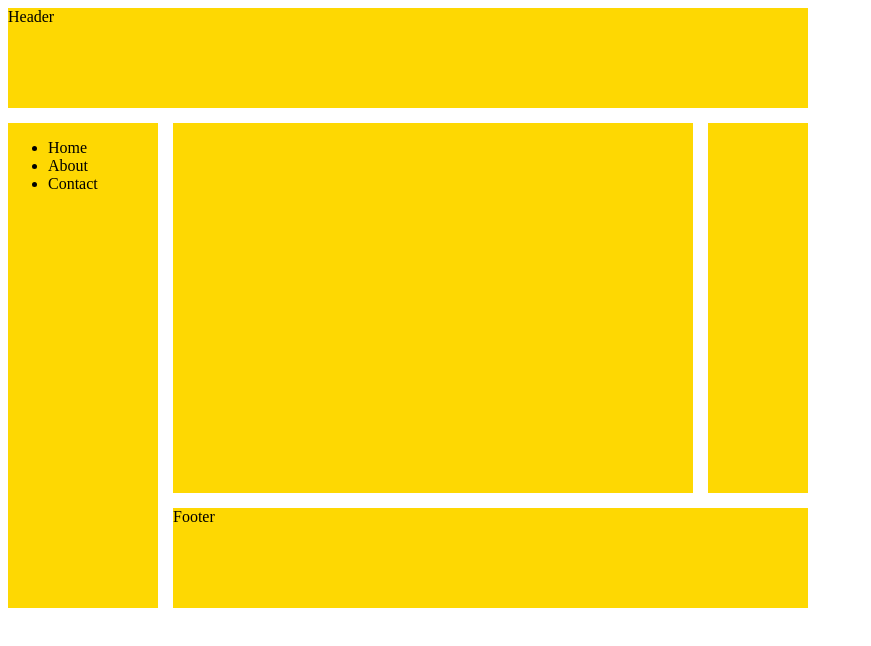
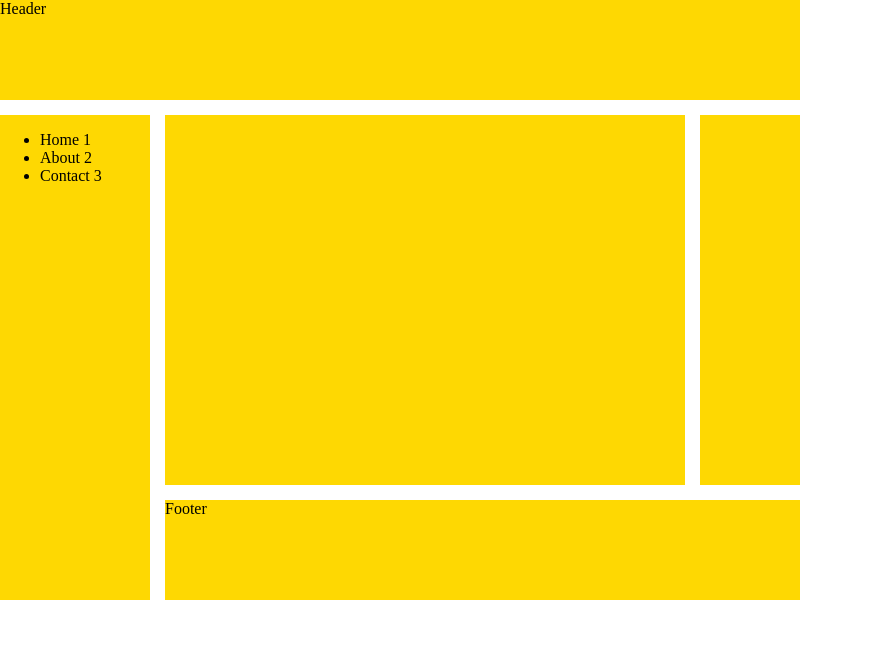
Before and after one commit to rzatalibov555/testHomework, a plain HTML site: page index.html in a window 1280 px wide. Shown: the whole page, without its empty margins (0-871 px from the left). Drawn offline with Linux system fonts and the light colour scheme.

Commit message:
CSS deyisikliyi V4.0

```diff
--- a/css/style.css
+++ b/css/style.css
@@ -1,4 +1,7 @@
-
+body{
+    margin: 0 auto;
+    padding: 0;
+}
 
 #r_main{
     width: 800px;
--- a/index.html
+++ b/index.html
@@ -13,9 +13,9 @@
 
         <div class="r_nav">
             <ul>
-                <li>Home</li>
-                <li>About</li>
-                <li>Contact</li>
+                <li>Home 1</li>
+                <li>About 2</li>
+                <li>Contact 3</li>
             </ul>
         </div>
 
```
